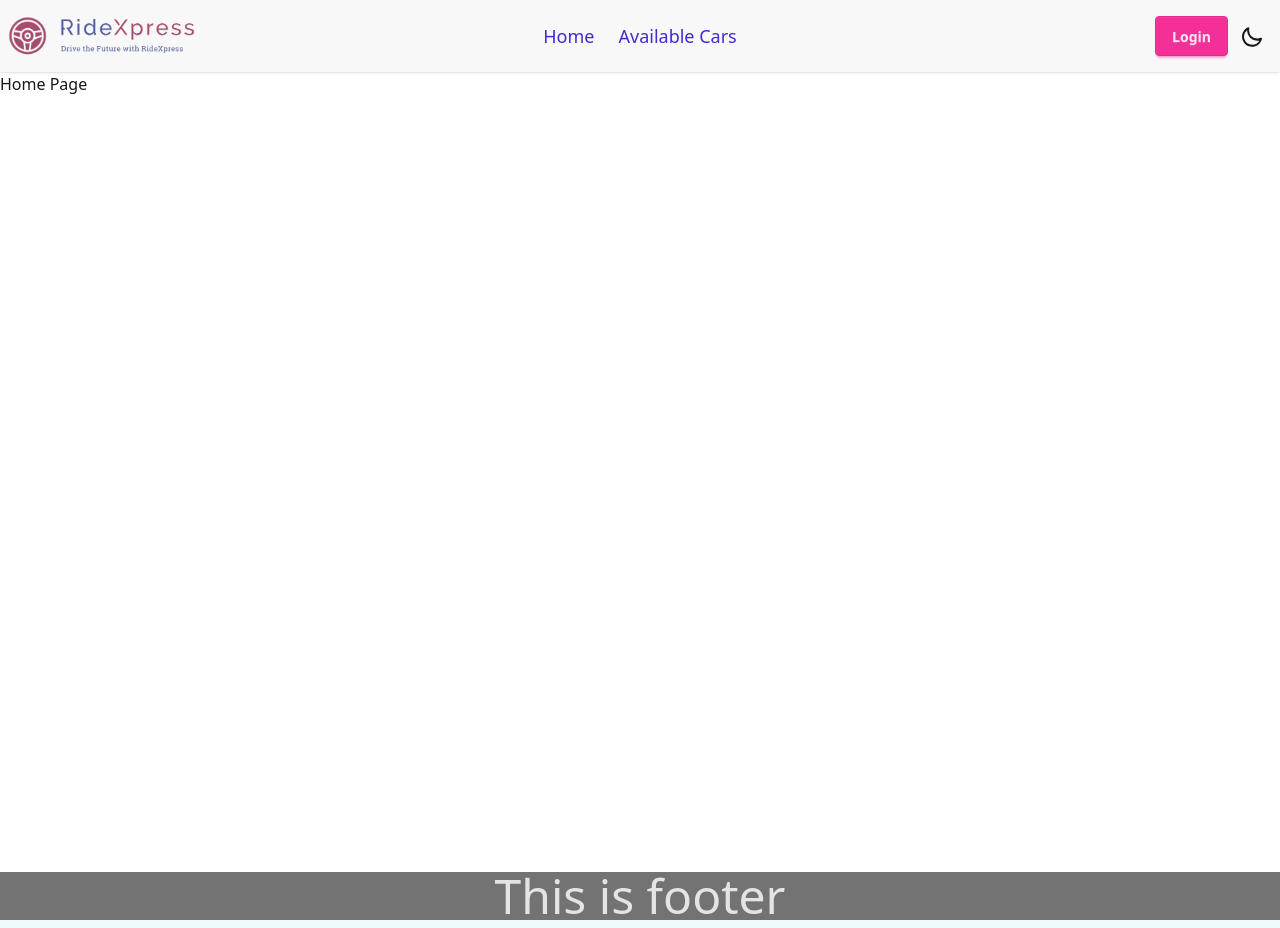
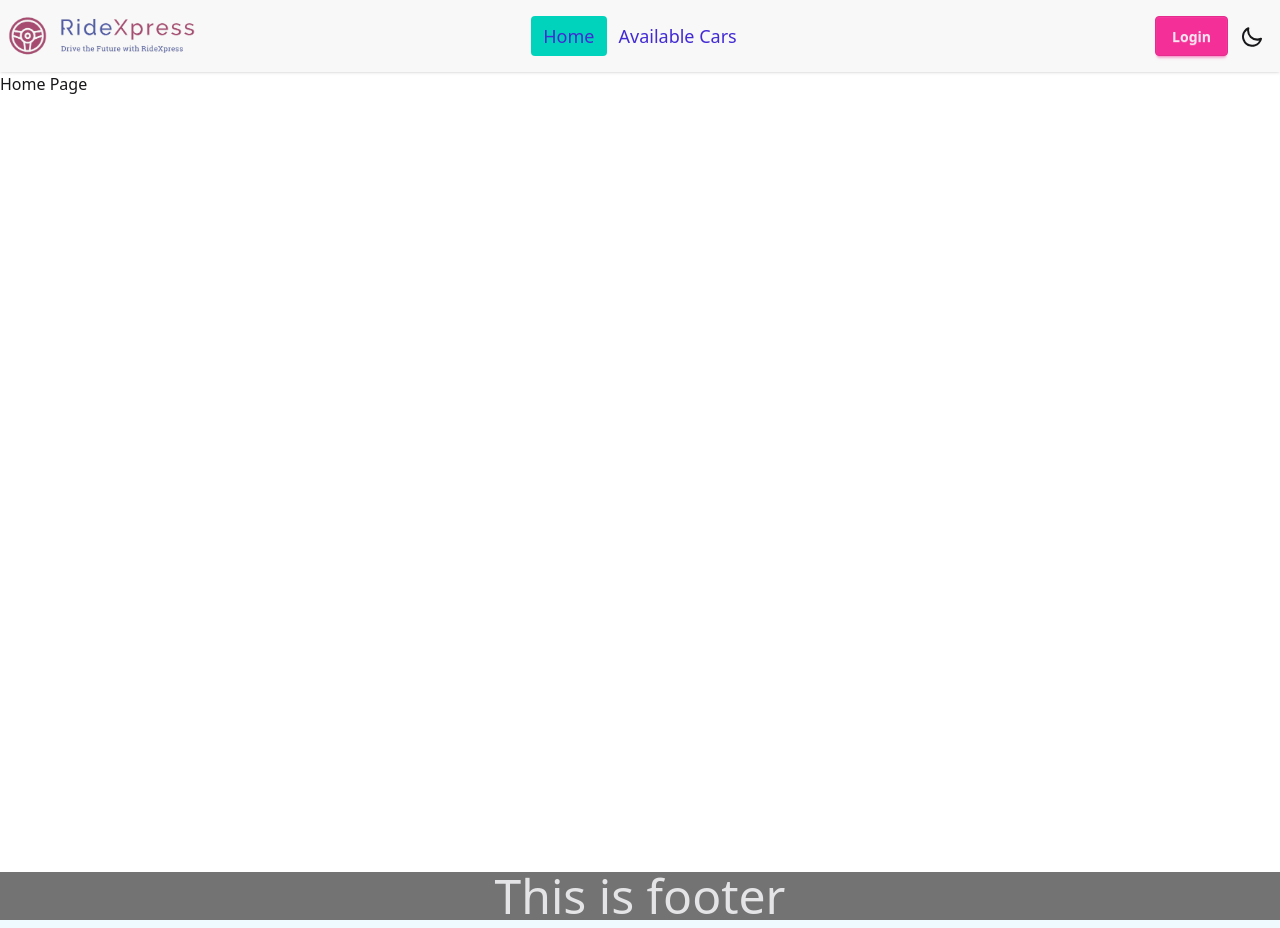
Before and after one commit to KYusufbd/RideXpress-client-side, a React (Vite) app: page / in a window 1280 px wide. Built offline with nearby package versions, Linux system fonts and the light colour scheme; no server answers.

Commit message:
Made some changes in navbar style, and listview state

```diff
--- a/src/App.jsx
+++ b/src/App.jsx
@@ -22,12 +22,15 @@ function App() {
 
   const [cars, setCars] = useState([]);
   const [loading, setLoading] = useState(false);
+  const [listView, setListView] = useState(false);
 
   const data = {
     cars,
     setCars,
     loading,
     setLoading,
+    listView,
+    setListView
   };
 
   return (
--- a/src/index.css
+++ b/src/index.css
@@ -72,3 +72,7 @@
   --depth: 2; /* Slightly deeper shadows for a lifted look */
   --noise: 0;
 }
+
+.navbar .active {
+  background-color: var(--color-accent);
+}
--- a/src/pages/AvailableCars.jsx
+++ b/src/pages/AvailableCars.jsx
@@ -6,7 +6,7 @@ import { HiViewGrid } from "react-icons/hi";
 import { HiViewList } from "react-icons/hi";
 
 const AvailableCars = () => {
-  const { cars, setCars, setLoading } = useContext(DataContext);
+  const { cars, setCars, setLoading, listView, setListView } = useContext(DataContext);
 
   // Fetch cars data
   useEffect(() => {
@@ -25,9 +25,7 @@ const AvailableCars = () => {
     // eslint-disable-next-line react-hooks/exhaustive-deps
   }, []);
 
-  const [listView, setListView] = useState(false);
-
-  const viewToggle = () => {
+    const viewToggle = () => {
     setListView(!listView);
   };
 
@@ -156,7 +154,7 @@ const AvailableCars = () => {
                       <th>
                         <Link
                           to={`/cars/${car._id}`}
-                          className="btn btn-primary"
+                          className="btn btn-primary w-max"
                         >
                           Book Now
                         </Link>
```
